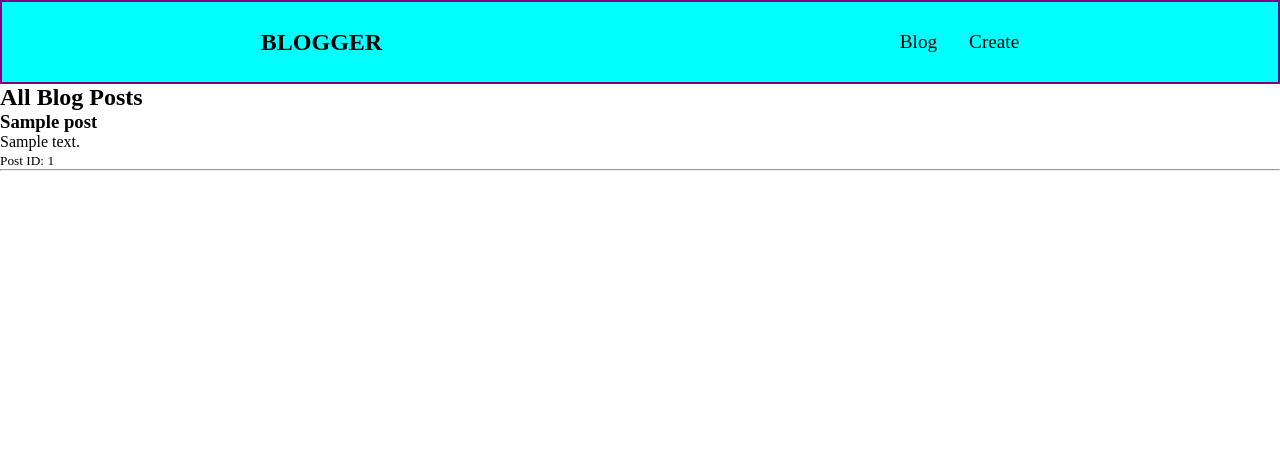
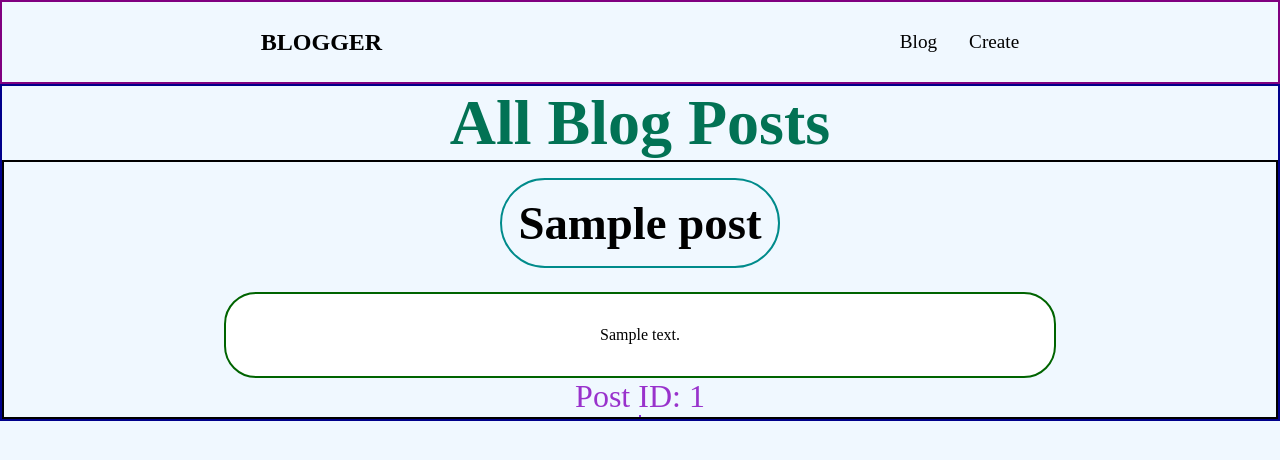
Before and after one commit to Stealth-Logic/Blog-App-Flask, a Flask app: template templates/index.html in a window 1280 px wide. Shown: the top 460 px of the page. Run offline with Flask 3, Linux system fonts and the light colour scheme; the template is opened without the code that fills it: most values are stand-ins (such as "Sample title", 1, 10 or a date in 2020).

Commit message:
few styles changed

```diff
--- a/static/style.css
+++ b/static/style.css
@@ -1,9 +1,13 @@
-*{
+* {
     margin: 0;
     padding: 0;
+    background-color: aliceblue;
+
+
 }
-nav{
-    background-color: aqua;
+
+nav {
+    /* background-color: aqua; */
     display: flex;
     justify-content: space-around;
     align-items: center;
@@ -11,24 +15,27 @@ nav{
     border: 2px solid purple;
 
 }
-nav ul{
+
+nav ul {
     list-style: none;
     display: flex;
     gap: 2rem;
     font-size: 1.2rem;
 }
-a{
+
+a {
     color: black;
     text-decoration: none;
     font-size: 1.2rem;
 
 }
 
-a:hover{
+a:hover {
     color: blue;
     border-bottom: 2px solid red;
 }
-#post-container{
+
+#post-container {
     border: 2x solid red;
     margin-top: 2rem;
     box-sizing: border-box;
@@ -39,41 +46,123 @@ a:hover{
     flex-wrap: wrap;
 
 }
-#title{
+
+#title {
     margin-bottom: 1.3rem;
     width: 50%;
     padding: 1.4rem;
 }
-#title h1{
+
+#title h1 {
     font-size: 2rem;
-}
-
-#contents-blog{
-    width: 70%;
-    border-radius: 1.5rem;
-    padding: 1rem;
-    background-color: aliceblue;
 }
 
 
 
+.main-content {
+    border: 2px solid darkblue;
 
-/* this is for create.html */
-form{
+}
+
+.main-content h2 {
+    color: rgb(2, 114, 84);
+    text-align: center;
+    font-size: 4rem;
+}
+
+.blog-post {
+    border: 2px solid black;
+    display: flex;
+    flex-direction: column;
+    justify-content: center;
+    align-items: center;
+    text-align: center;
+
+}
+
+.blog-title {
+    border: 2px solid darkcyan;
+    border-radius: 3rem;
+    font-size: 2.5rem;
+    padding: 1rem;
+    margin-top: 1rem;
+    margin-bottom: 1.5rem;
+}
+
+.blog-contents {
+    border: 2px solid darkgreen;
+    border-radius: 2rem;
+    width: 60%;
+    padding: 2rem;
+    background-color: white;
+    /* From https://css.glass */
+
+
+}
+.blog-contents p{
+    background-color: white;
+}
+small{
+
+    font-size: 2rem;
+    color: darkorchid;
+}
+hr{
+    border-color: blueviolet;
+    border-style: solid;
+}
+   /* this is the starting of create.html */
+form {
     display: flex;
     flex-direction: column;
     border: 2px solid black;
     justify-content: center;
     align-items: center;
+    border: 2px solid;
 }
-#input-title{
-    height:2rem;
+label{
+    margin-bottom: 0.5rem;
+    margin-top: 0.5rem;
+
+}
+#input-title {
+    height: 2rem;
     width: 50%;
     margin-bottom: 1rem;
     margin-top: 1rem;
+    border: 2px solid magenta;
 }
-.input-blog{
-    height:24rem;
+input::placeholder{
+    text-align: center;
+    font-size: 1.2rem;
+    font-weight: bold;
+
+}
+textarea::placeholder{
+    text-align: center;
+    font-size: 1.2rem;
+    font-weight: bold;
+
+}
+
+#txtarea-blog{
+    border: 2px solid teal;
+    height: 35rem;
     width: 50%;
 
 }
+
+button{
+    border: 2px solid brown;
+    text-decoration: none;
+    border: 2px solid aqua;
+    padding: 1rem 3rem;
+    font-size: 1rem;
+    margin-top: 0.5rem;
+    cursor: pointer;
+}
+button:hover{
+    color:yellow;
+    background-color: purple;
+    transition: 1.5s;
+}
--- a/templates/index.html
+++ b/templates/index.html
@@ -70,7 +70,7 @@
             {% for post in posts %}
                 <!-- {# Container for an individual blog post, allowing for specific styling #} -->
                 <div class="blog-post">
-                    {# Div for the blog post's title #}
+                    <!-- {# Div for the blog post's title #} -->
                     <div class="blog-title">
                         <!-- {# Display the title of the current post #} -->
                         <h3>{{post.title}}</h3>
```
